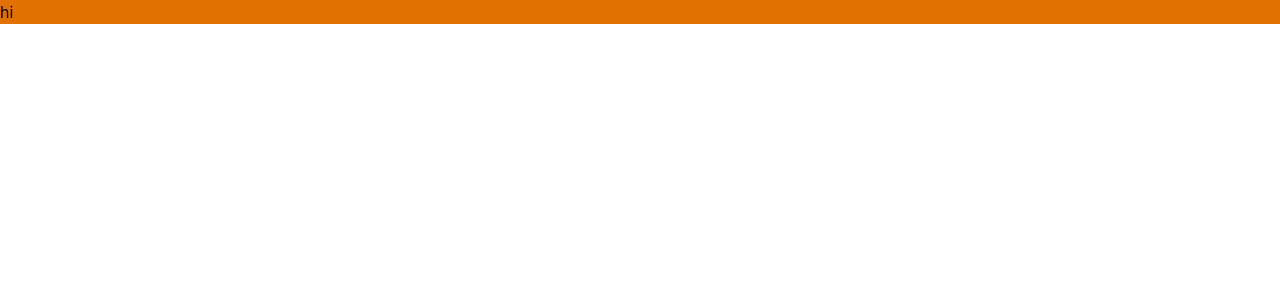
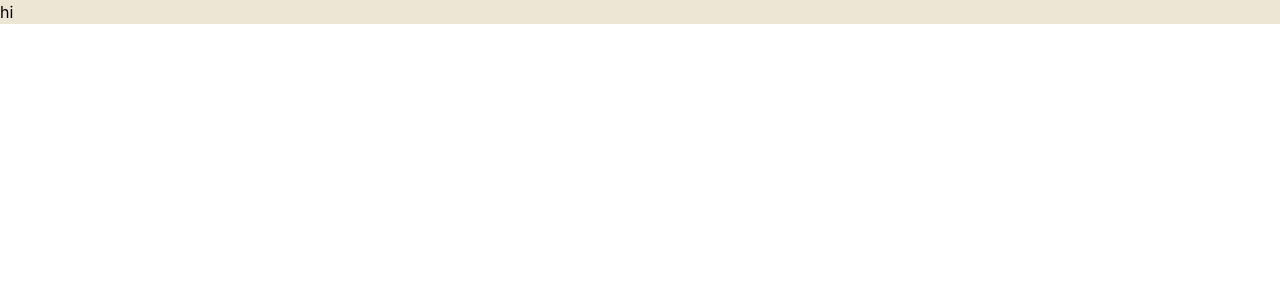
Before and after one commit to Sai472002/IMBS, a React (Vite) app in the folder imbs_frontend/: page / in a window 1280 px wide. Shown: the top 300 px of the page. Built offline with nearby package versions, Linux system fonts and the light colour scheme.

Commit message:
theme added

```diff
--- a/imbs_frontend/index.css
+++ b/imbs_frontend/index.css
@@ -1 +1,9 @@
 @import 'tailwindcss';
+
+@theme {
+  --color-primary: #E2711D;
+  --color-primarylight: #EDE6D4;
+  --color-primarylight1: #FFF2E9;
+  --color-secondary: #101923;
+  --color-grey: #6B7280;
+}
--- a/imbs_frontend/src/App.tsx
+++ b/imbs_frontend/src/App.tsx
@@ -1,5 +1,5 @@
 function App() {
-  return <div className="bg-amber-600">
+  return <div className="bg-primarylight">
     hi
     </div>
 }
```
Also changed, not shown: imbs_frontend/package.json (+4 -3 lines), 1 other file (tests, documents, lock files or other folders).
